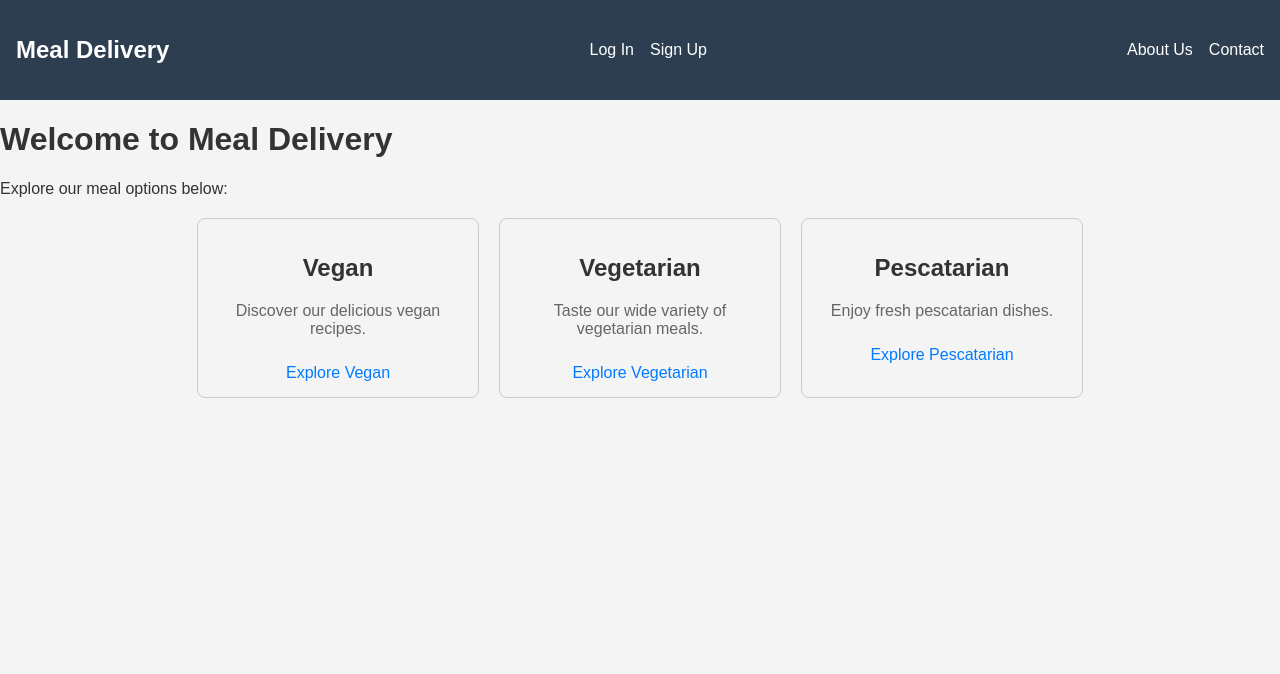
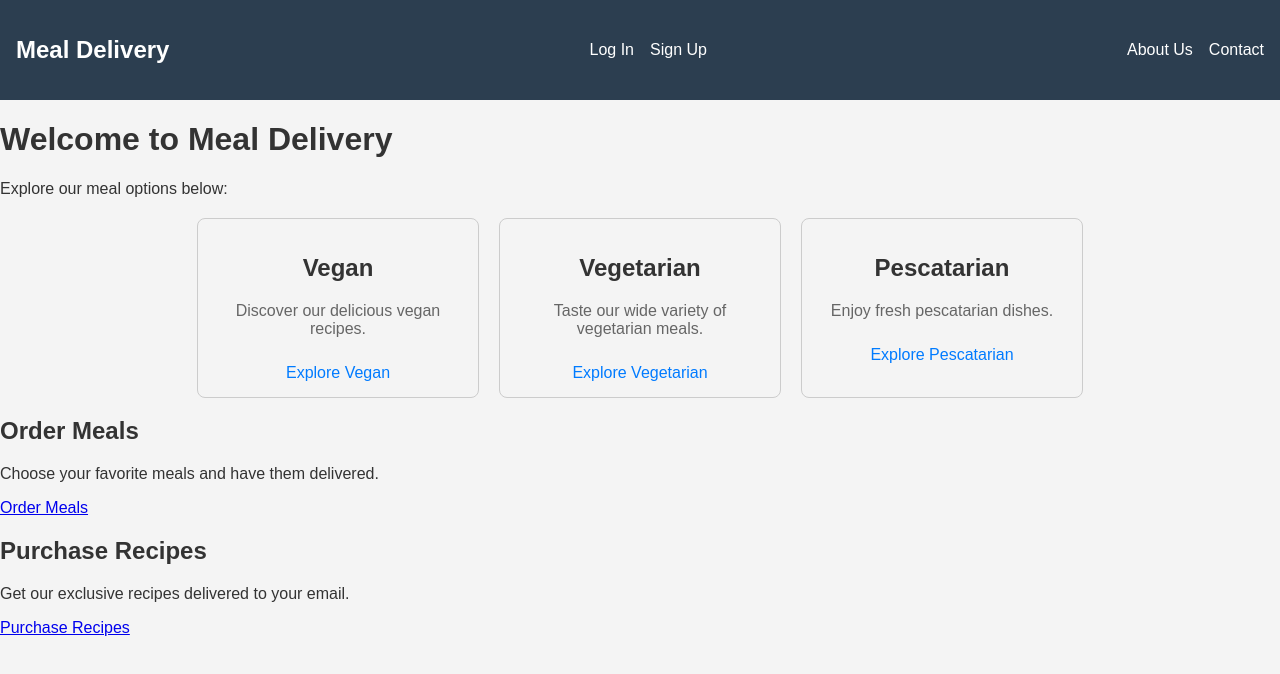
Before and after one commit to sandu456/mealdelivery-Frontend, a React (Vite) app: page / in a window 1280 px wide. Shown: the top 674 px of the page. Built offline with nearby package versions, Linux system fonts and the light colour scheme.

Commit message:
change app.tsx

```diff
--- a/src/App.tsx
+++ b/src/App.tsx
@@ -60,6 +60,22 @@ const App: React.FC = () => {
                     </a>
                   </div>
                 </div>
+                <div className="order-options">
+                  <div className="option">
+                    <h2>Order Meals</h2>
+                    <p>Choose your favorite meals and have them delivered.</p>
+                    <Link to="/order-meal" className="option-link">
+                      Order Meals
+                    </Link>
+                  </div>
+                  <div className="option">
+                    <h2>Purchase Recipes</h2>
+                    <p>Get our exclusive recipes delivered to your email.</p>
+                    <Link to="/purchase-recipe" className="option-link">
+                      Purchase Recipes
+                    </Link>
+                  </div>
+                </div>
               </div>
             }
           />
```
